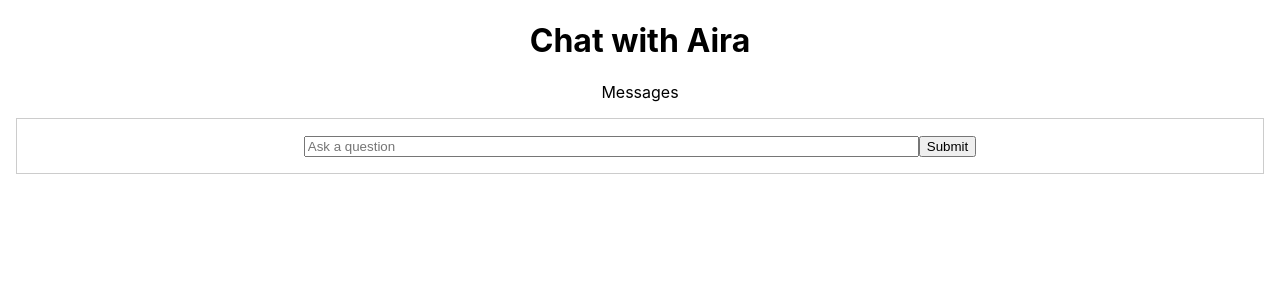
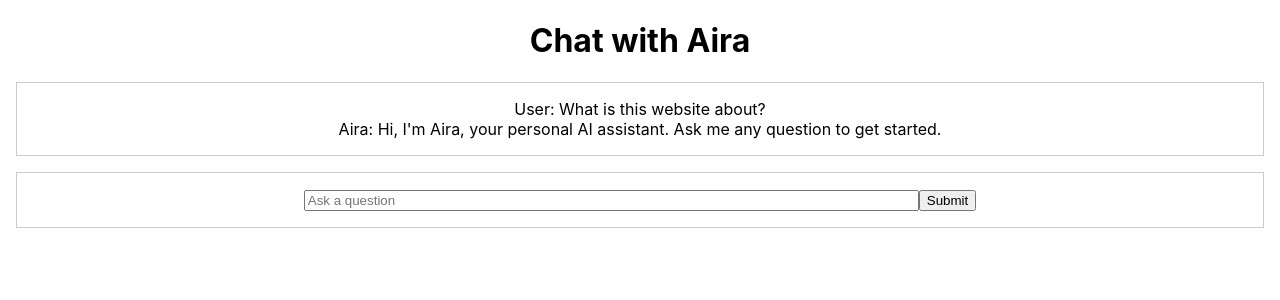
Before and after one commit to bitcraft3r/game-genie-ai, a React (Create React App) app in the folder app/client/: page / in a window 1280 px wide. Shown: the top 300 px of the page. Built offline with nearby package versions, Linux system fonts and the light colour scheme; the HTML template or start-up script is replaced by a standard one.

Commit message:
implement messages, add new form inputs

```diff
--- a/app/client/src/App.css
+++ b/app/client/src/App.css
@@ -1,5 +1,11 @@
 .App {
   text-align: center;
+}
+
+.messages-container {
+  border: 1px solid #ccc;
+  padding: 1rem;
+  margin: 1rem;
 }
 
 .form-container {
--- a/app/client/src/App.js
+++ b/app/client/src/App.js
@@ -1,13 +1,11 @@
 import './App.css';
 import Header from './Components/Header';
-import Messages from './Components/Messages';
 import Input from './Components/Input';
 
 function App() {
   return (
     <div className="App">
       <Header />
-      <Messages />
       <Input />
     </div>
   );
--- a/app/client/src/Components/Input.jsx
+++ b/app/client/src/Components/Input.jsx
@@ -3,13 +3,32 @@ import { useState } from 'react';
 
 const Input = () => {
     const [input, setInput] = useState("");
+    const [chatLog, setChatLog] = useState([
+        { user: "User", message: "What is this website about?"},
+        { user: "Aira", message: "Hi, I'm Aira, your personal AI assistant. Ask me any question to get started."},
+    ]);
 
     const handleSubmit = (e) => {
         e.preventDefault();
         console.log(input);
+        let chatLogNew = [...chatLog, {
+            user: "User", message: `${input}`
+        }]
+        setInput("");
+        setChatLog(chatLogNew);
     }
 
     return (
+        <div>
+            <div className="messages-container">
+                <div className="messages-log">
+                    {chatLog.map((message, index) => {
+                        return (
+                            <div key={index}>{message.user}: {message.message}</div>
+                        )
+                    })}
+                </div>
+            </div>
             <div className="form-container">
                 <form onSubmit={handleSubmit}>
                     <input
@@ -22,6 +41,7 @@ const Input = () => {
                     <button>Submit</button>
                 </form>
             </div>
+        </div>
     )
 };
 
--- a/app/client/src/Components/Messages.jsx
+++ /dev/null
@@ -1,9 +0,0 @@
-import React from 'react';
-
-const Messages = () => {
-  return (
-    <div>Messages</div>
-  )
-};
-
-export default Messages;
```
Lines whose indentation alone changed are shown as unchanged.
